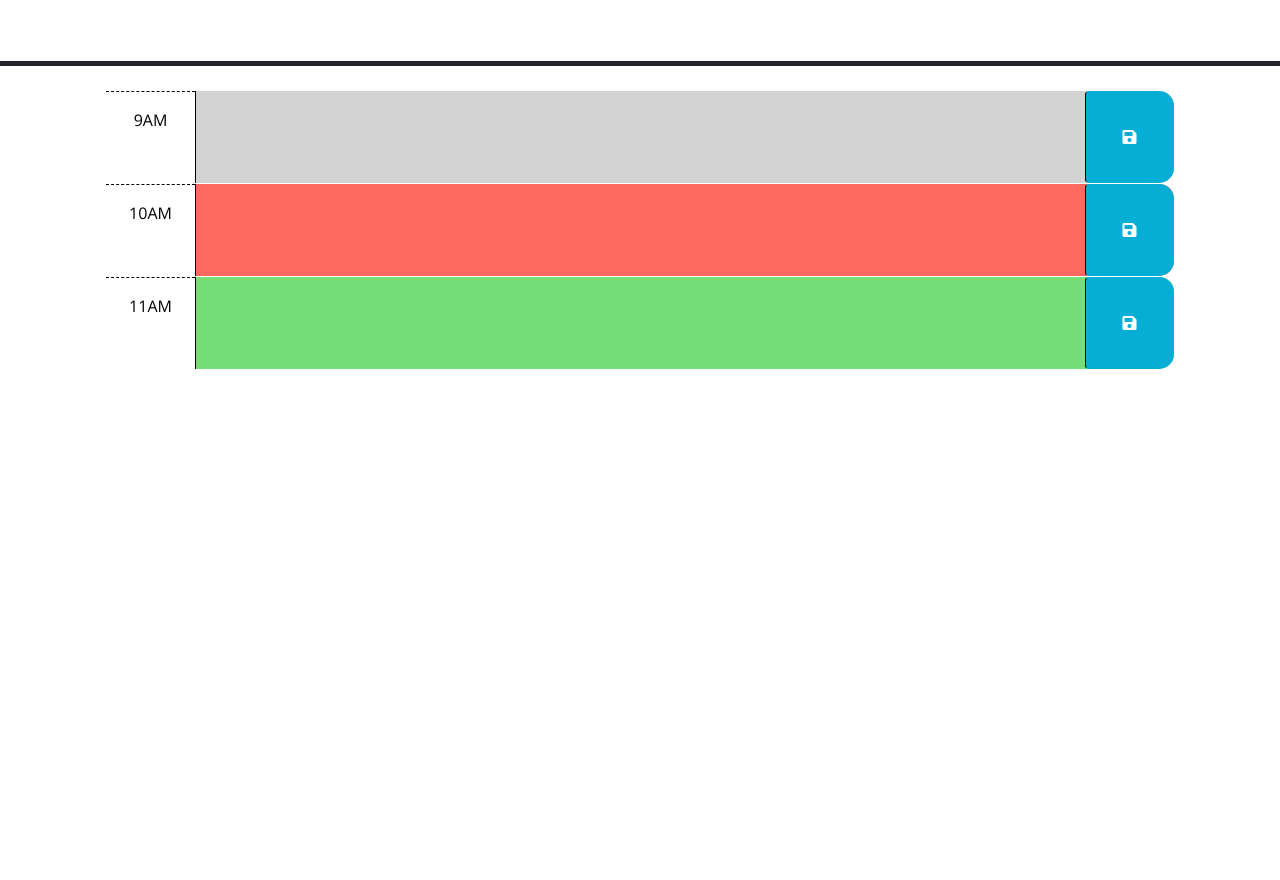
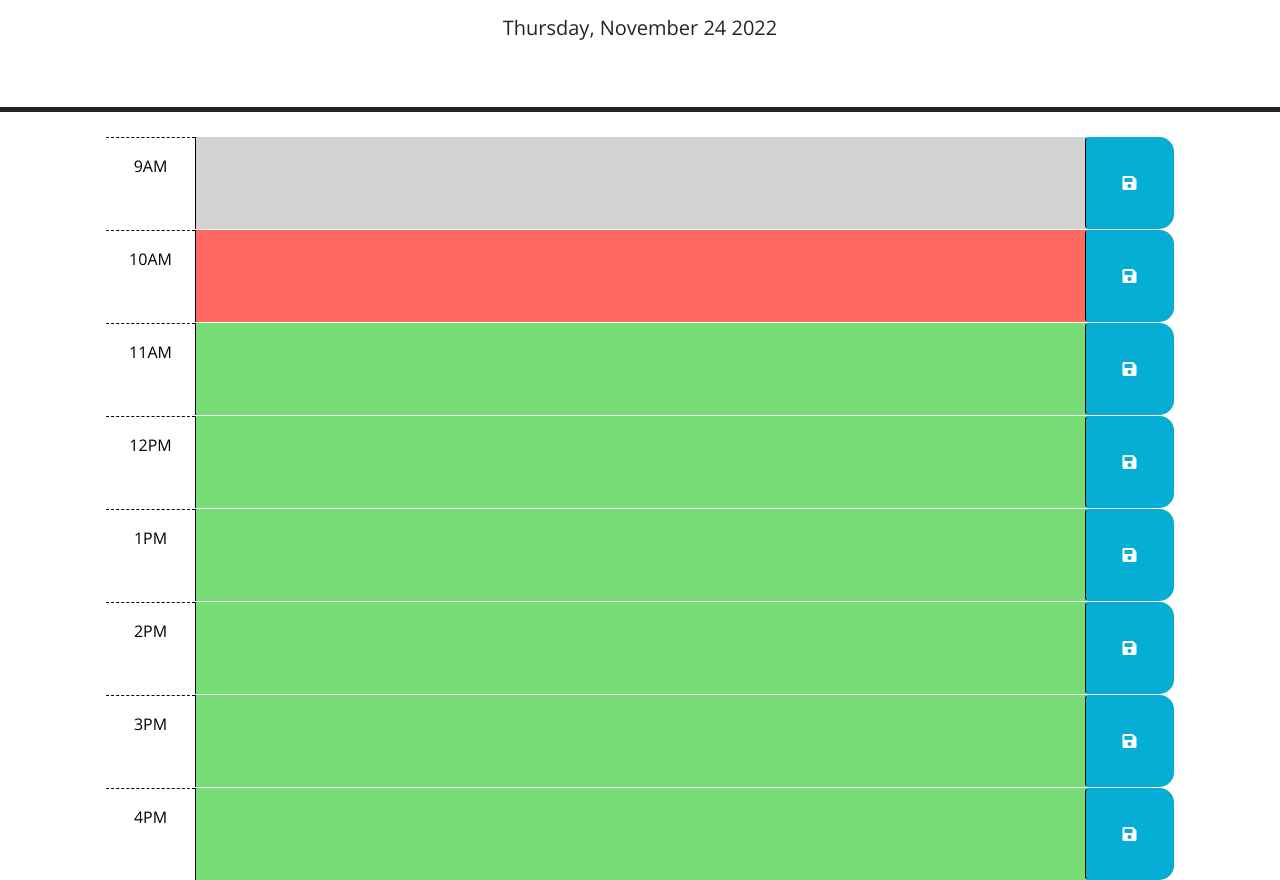
Before and after one commit to mdpais/Scheduler, a plain HTML site: page Develop/index.html in a window 1280 px wide. Shown: the part 166-1046 px from the top of the page. Before the commit the page ends 800 px from the top, so only its background shows below. Drawn offline with nearby package versions, Linux system fonts and the light colour scheme.

Commit message:
Added date in header

```diff
--- a/Develop/index.html
+++ b/Develop/index.html
@@ -66,7 +66,51 @@
         </button>
       </div>
 
-    <script src="https://code.jquery.com/jquery-3.4.1.min.js"></script>
+      <div id="hour-12" class="row time-block future">
+        <div class="col-2 col-md-1 hour text-center py-3">12PM</div>
+        <textarea class="col-8 col-md-10 description" rows="3"> </textarea>
+        <button class="btn saveBtn col-2 col-md-1" aria-label="save">
+          <i class="fas fa-save" aria-hidden="true"></i>
+        </button>
+      </div>
+
+      <div id="hour-13" class="row time-block future">
+        <div class="col-2 col-md-1 hour text-center py-3">1PM</div>
+        <textarea class="col-8 col-md-10 description" rows="3"> </textarea>
+        <button class="btn saveBtn col-2 col-md-1" aria-label="save">
+          <i class="fas fa-save" aria-hidden="true"></i>
+        </button>
+      </div>
+
+      <div id="hour-14" class="row time-block future">
+        <div class="col-2 col-md-1 hour text-center py-3">2PM</div>
+        <textarea class="col-8 col-md-10 description" rows="3"> </textarea>
+        <button class="btn saveBtn col-2 col-md-1" aria-label="save">
+          <i class="fas fa-save" aria-hidden="true"></i>
+        </button>
+      </div>
+
+      <div id="hour-15" class="row time-block future">
+        <div class="col-2 col-md-1 hour text-center py-3">3PM</div>
+        <textarea class="col-8 col-md-10 description" rows="3"> </textarea>
+        <button class="btn saveBtn col-2 col-md-1" aria-label="save">
+          <i class="fas fa-save" aria-hidden="true"></i>
+        </button>
+      </div>
+
+      <div id="hour-16" class="row time-block future">
+        <div class="col-2 col-md-1 hour text-center py-3">4PM</div>
+        <textarea class="col-8 col-md-10 description" rows="3"> </textarea>
+        <button class="btn saveBtn col-2 col-md-1" aria-label="save">
+          <i class="fas fa-save" aria-hidden="true"></i>
+        </button>
+      </div>
+
+      <script
+      src="https://code.jquery.com/jquery-3.5.1.min.js"
+      integrity="sha256-9/aliU8dGd2tb6OSsuzixeV4y/faTqgFtohetphbbj0="
+      crossorigin="anonymous"
+    ></script>
     <script
       src="https://cdn.jsdelivr.net/npm/dayjs@1.11.3/dayjs.min.js"
       integrity="sha256-iu/zLUB+QgISXBLCW/mcDi/rnf4m4uEDO0wauy76x7U="
--- a/Develop/script.js
+++ b/Develop/script.js
@@ -1,7 +1,15 @@
-// Wrap all code that interacts with the DOM in a call to jQuery to ensure that
-// the code isn't run until the browser has finished rendering all the elements
-// in the html.
+
+$( document ).ready( readyFn );
+
+function readyFn() {
+
+  $('#currentDay').text(dayjs().format('dddd, MMMM D YYYY'));
+  // var date = document.querySelector("#currentday");
+  // date.textContent = dayjs().format('dddd, MMMM D YYYY');
+
 $(function () {
+
+
   // TODO: Add a listener for click events on the save button. This code should
   // use the id in the containing time-block as a key to save the user input in
   // local storage. HINT: What does `this` reference in the click listener
@@ -21,3 +29,4 @@ $(function () {
   //
   // TODO: Add code to display the current date in the header of the page.
 });
+}
```
